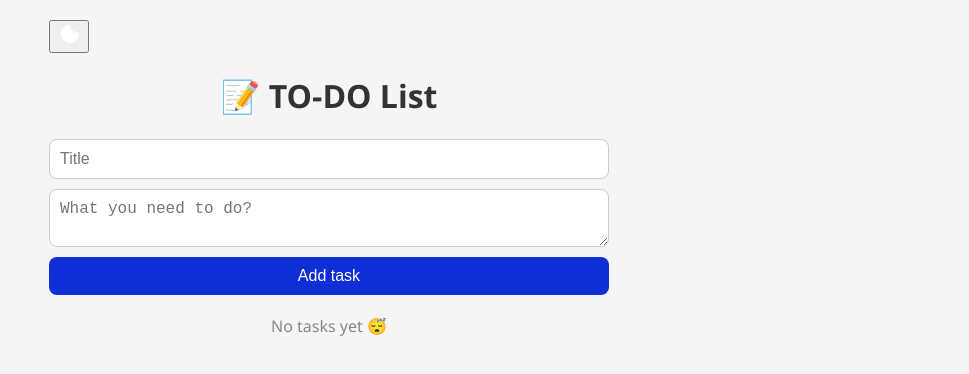
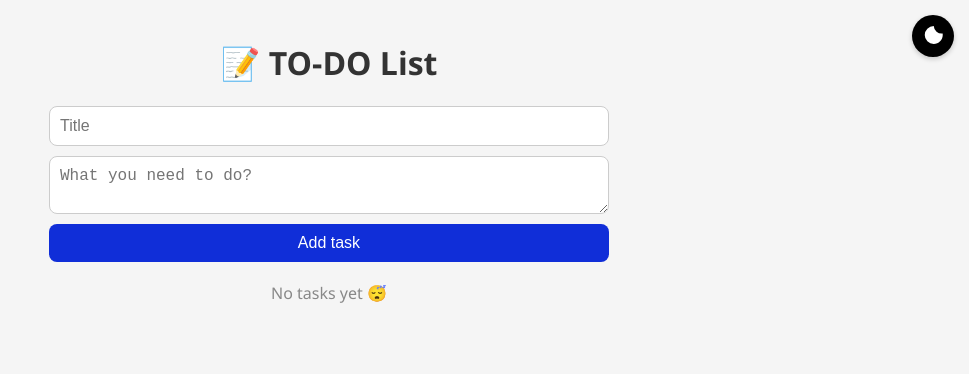
Before and after one commit to VadosKova/ToDoList, a React (Create React App) app in the folder todo-list/: page / in a window 1280 px wide. Shown: the top 374 px of the page, without its empty margins (311-1280 px from the left). Built offline with nearby package versions, Linux system fonts and the light colour scheme.

Commit message:
Added style for button

```diff
--- a/todo-list/src/styles.css
+++ b/todo-list/src/styles.css
@@ -122,3 +122,30 @@ h1 {
     font-size: 14px;
   }
 }
+
+.theme-toggle {
+  position: absolute;
+  top: 15px;
+  right: 15px;
+  width: 42px;
+  height: 42px;
+  border-radius: 50%;
+  border: none;
+  background-color: #000;
+  display: flex;
+  align-items: center;
+  justify-content: center;
+  padding: 8px;
+  cursor: pointer;
+  transition: background-color 0.3s ease;
+  box-shadow: 0 2px 5px rgba(0,0,0,0.2);
+}
+
+.theme-toggle svg {
+  width: 24px;
+  height: 24px;
+}
+
+body.dark-theme .theme-toggle {
+  background-color: #fff;
+}
```
